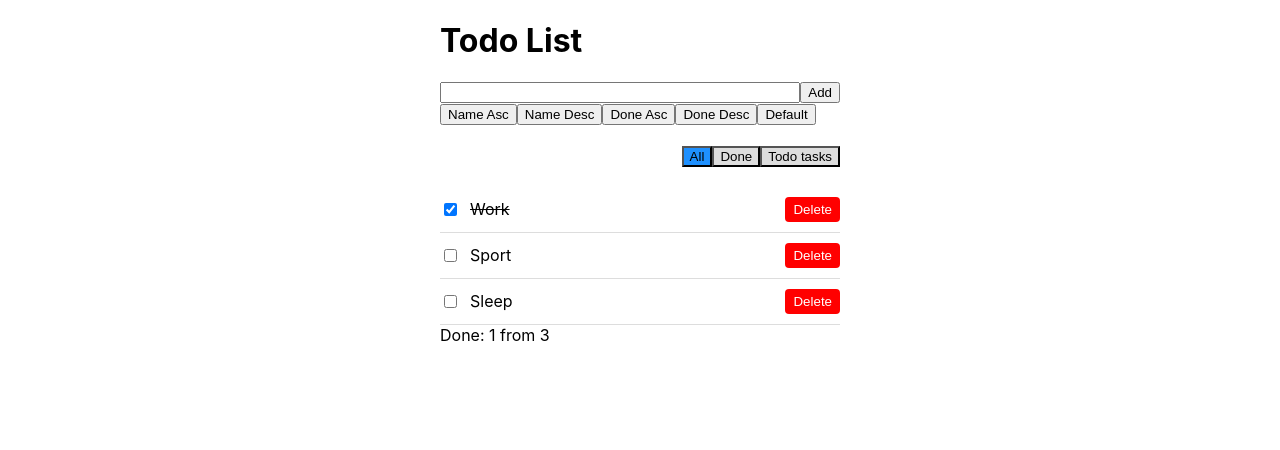
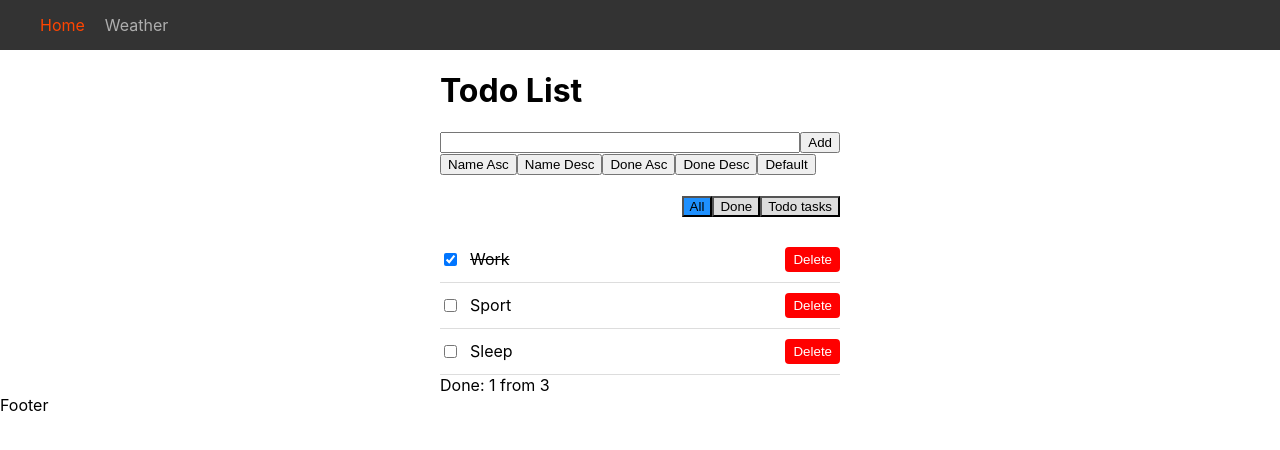
Before and after one commit to kudriashova-ag/react-app-p33, a React (Create React App) app: page / in a window 1280 px wide. Shown: the top 450 px of the page. Built offline with nearby package versions, Linux system fonts and the light colour scheme.

Commit message:
React router

```diff
--- a/package.json
+++ b/package.json
@@ -9,6 +9,7 @@
     "@testing-library/user-event": "^13.5.0",
     "react": "^19.2.0",
     "react-dom": "^19.2.0",
+    "react-router": "^7.9.6",
     "react-scripts": "5.0.1",
     "uniqid": "^5.4.0",
     "web-vitals": "^2.1.4"
--- a/src/App.jsx
+++ b/src/App.jsx
@@ -1,10 +1,13 @@
+import { Outlet } from "react-router";
 import "./App.css"
-import TodoList from "./components/todo/TodoList";
+import Header from "./components/header/Header";
 
 function App() {
   return (
     <>
-      <TodoList />
+      <Header />
+      <Outlet />
+      <footer>Footer</footer>
     </>
   );
 }
--- /dev/null
+++ b/src/components/header/Header.css
@@ -0,0 +1,22 @@
+header{
+    background-color: #333;
+    padding: 10px 30px;
+}
+
+.main-menu a{
+    display: inline-block;
+    color: #fff;
+    text-decoration: none;
+    padding: 5px 10px;
+    opacity: .6;
+    transition: opacity .3s;
+}
+
+.main-menu a:hover{
+    opacity: 1;
+}
+
+.main-menu a.active{
+    color: orangered;
+    opacity: 1;
+}
--- /dev/null
+++ b/src/components/header/Header.jsx
@@ -0,0 +1,17 @@
+import React from 'react';
+import { NavLink } from 'react-router';
+import './Header.css'
+
+const Header = () => {
+    return (
+      <header>
+        <nav className="main-menu">
+
+          <NavLink to="/">Home</NavLink>
+          <NavLink to="/weather">Weather</NavLink>
+        </nav>
+      </header>
+    );
+}
+
+export default Header;
--- a/src/components/todo/TodoList.jsx
+++ b/src/components/todo/TodoList.jsx
@@ -77,6 +77,7 @@ const TodoList = () => {
 
   return (
     <div className="todo">
+
       <h1>Todo List</h1>
       <TodoForm addTask={addTask} />
 
--- a/src/index.js
+++ b/src/index.js
@@ -1,14 +1,13 @@
-import React from 'react';
 import ReactDOM from 'react-dom/client';
 import './index.css';
-import App from './App';
 import reportWebVitals from './reportWebVitals';
+import {  RouterProvider } from 'react-router';
+import router from './router';
+
 
 const root = ReactDOM.createRoot(document.getElementById('root'));
 root.render(
-  // <React.StrictMode>
-    <App />
-  // </React.StrictMode>
+  <RouterProvider router={router} />
 );
 
 // If you want to start measuring performance in your app, pass a function
--- /dev/null
+++ b/src/router.js
@@ -0,0 +1,28 @@
+import { createBrowserRouter } from "react-router";
+import App from "./App";
+import TodoList from "./components/todo/TodoList";
+import WeatherToday from "./components/weather/WeatherToday";
+
+const router = createBrowserRouter([
+    {
+        path: '/',
+        element: <App />,
+        children: [
+            {
+                index: true,
+                element: <TodoList />
+            },
+            {
+                path: 'weather',
+                element: <WeatherToday />
+            },
+            {
+                path: "*",
+                element: <h1>Page Not Found</h1>
+            }
+        ]
+    },
+])
+
+
+export default router
```
Also changed, not shown: public/images/logo192.png (renamed from public/logo192.png), 1 other file (tests, documents, lock files or other folders).
